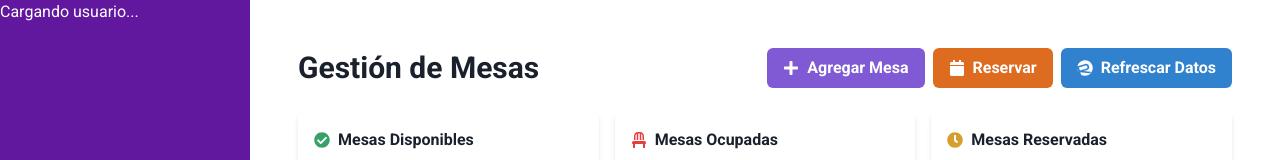
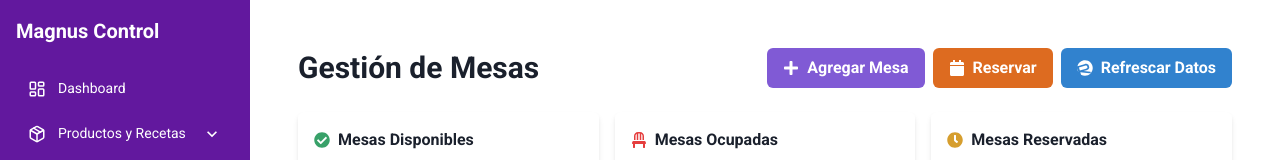
Before and after one commit to JohanVillazar/frontmagnus, a React (Vite) app: page /mesas in a window 1280 px wide. Shown: the top 160 px of the page. Built offline with nearby package versions, Linux system fonts and the light colour scheme; no server answers.

Commit message:
updatesidebarcontent

```diff
--- a/src/components/SidebarContent.jsx
+++ b/src/components/SidebarContent.jsx
@@ -9,9 +9,6 @@ import { useAuth } from "../context/AuthContext";
 
 const SidebarContent = ({ onClose }) => {
   const { user, logout } = useAuth();
-  if (!user) {
-  return <Text>Cargando usuario...</Text>;
-}
 
 
   const handleLogout = () => {
```
